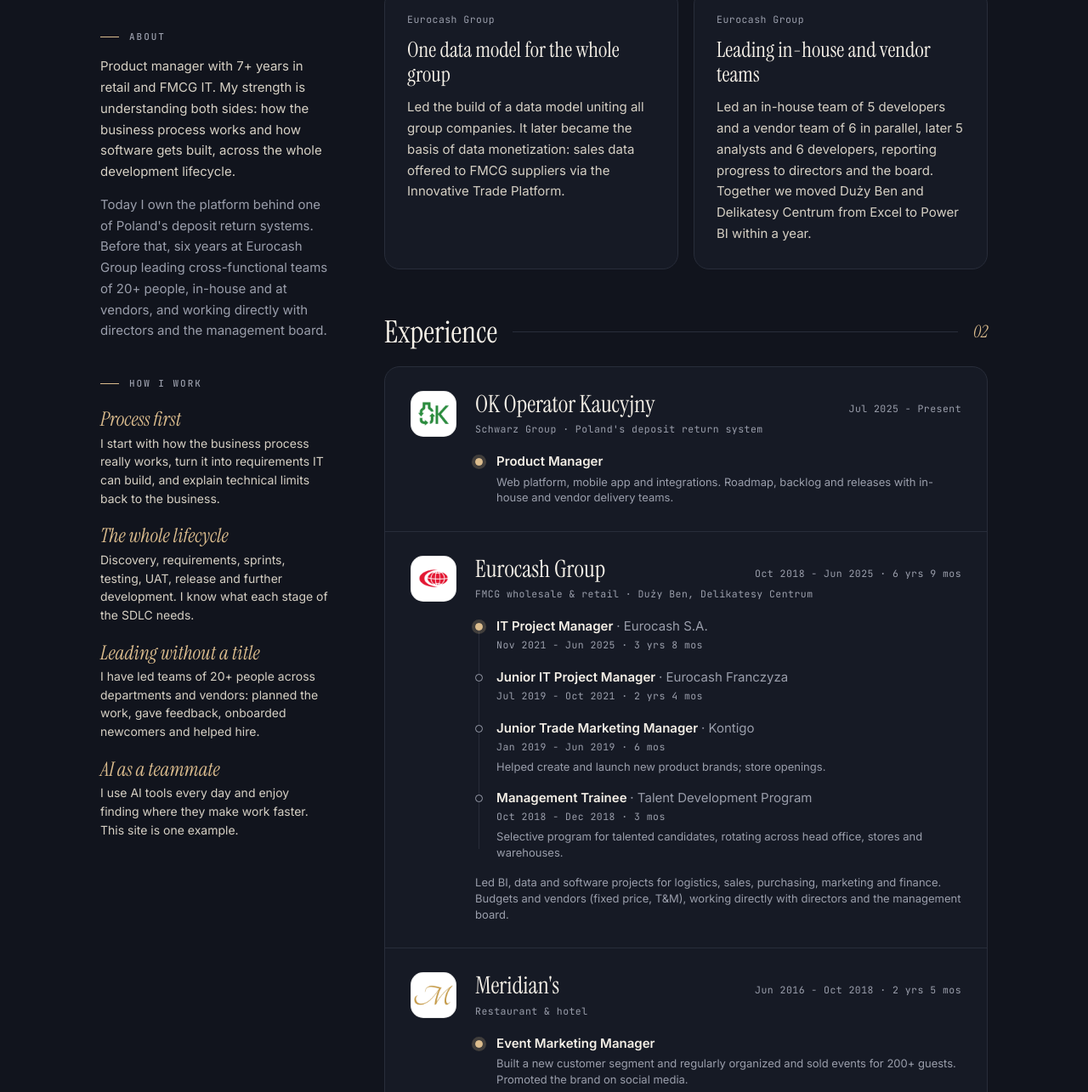
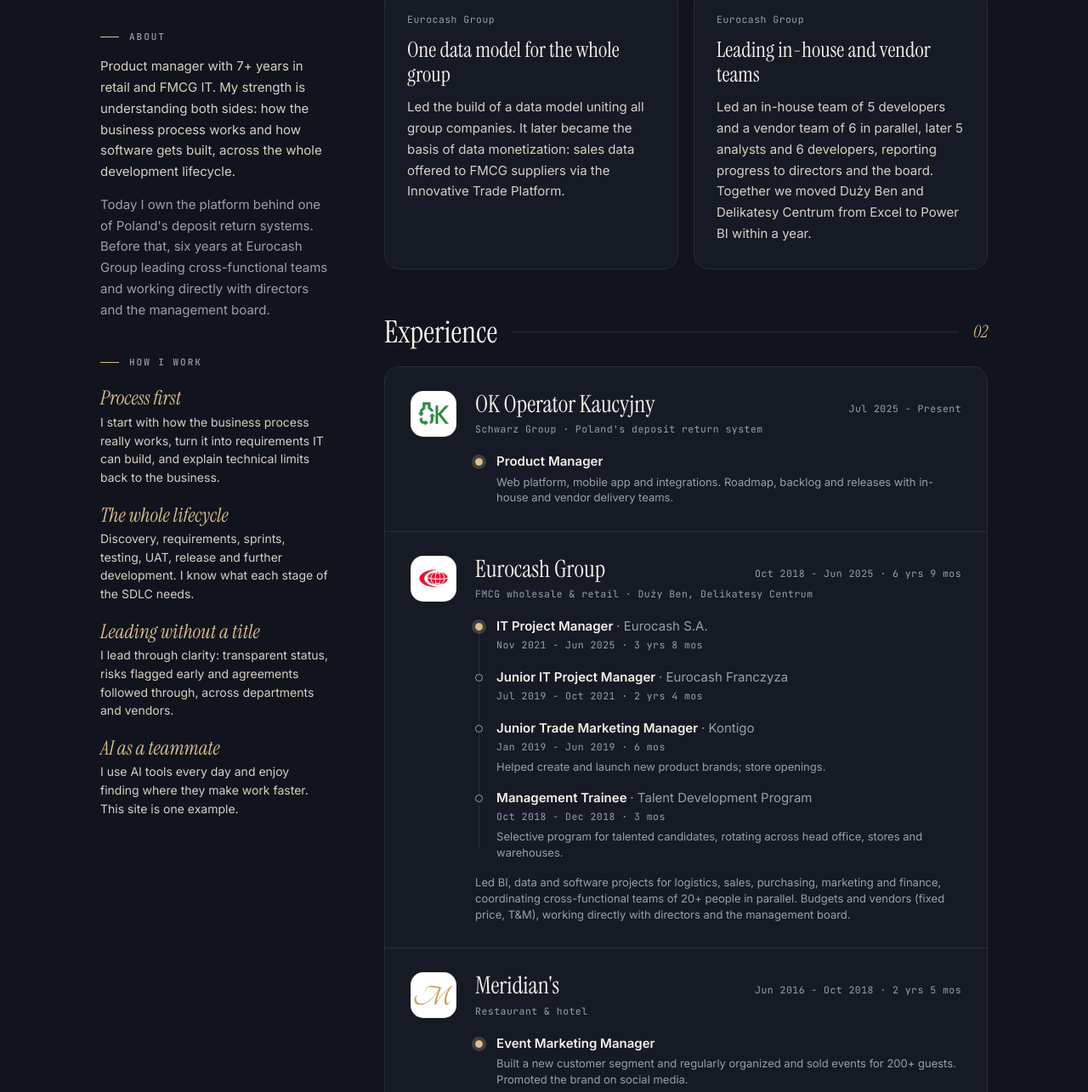
Before and after one commit to NataliaSas95/nataliasas95.github.io, a plain HTML site: page index.html in a window 1280 px wide. Shown: the part 470-1755 px from the top of the page at 85% size. Drawn offline with Linux system fonts and the light colour scheme.

Commit message:
Trim repeated team-size mentions
Co-Authored-By: Claude Opus 5.5 <noreply@anthropic.com>
Claude-Session: https://claude.ai/code/session_013FW2doiuHhAGwvDzmbYgq3

```diff
--- a/index.html
+++ b/index.html
@@ -106,7 +106,7 @@ footer{display:flex;flex-wrap:wrap;align-items:center;justify-content:space-betw
 <section style="display:flex;flex-direction:column;gap:14px">
 <h2 class="lbl">About</h2>
 <p>Product manager with 7+ years in retail and FMCG IT. My strength is understanding both sides: how the business process works and how software gets built, across the whole development lifecycle.</p>
-<p style="color:var(--muted)">Today I own the platform behind one of Poland's deposit return systems. Before that, six years at Eurocash Group leading cross-functional teams of 20+ people, in-house and at vendors, and working directly with directors and the management board.</p>
+<p style="color:var(--muted)">Today I own the platform behind one of Poland's deposit return systems. Before that, six years at Eurocash Group leading cross-functional teams and working directly with directors and the management board.</p>
 </section>
 
 <section style="display:flex;flex-direction:column;gap:20px">
@@ -114,7 +114,7 @@ footer{display:flex;flex-wrap:wrap;align-items:center;justify-content:space-betw
 <div class="hw-list">
 <div><p class="hw">Process first</p><p class="hwt">I start with how the business process really works, turn it into requirements IT can build, and explain technical limits back to the business.</p></div>
 <div><p class="hw">The whole lifecycle</p><p class="hwt">Discovery, requirements, sprints, testing, UAT, release and further development. I know what each stage of the SDLC needs.</p></div>
-<div><p class="hw">Leading without a title</p><p class="hwt">I have led teams of 20+ people across departments and vendors: planned the work, gave feedback, onboarded newcomers and helped hire.</p></div>
+<div><p class="hw">Leading without a title</p><p class="hwt">I lead through clarity: transparent status, risks flagged early and agreements followed through, across departments and vendors.</p></div>
 <div><p class="hw">AI as a teammate</p><p class="hwt">I use AI tools every day and enjoy finding where they make work faster. This site is one example.</p></div>
 </div>
 </section>
@@ -173,7 +173,7 @@ footer{display:flex;flex-wrap:wrap;align-items:center;justify-content:space-betw
 <div class="tl-i"><span class="dot"></span><div><h4 class="role">Junior Trade Marketing Manager <span style="font-weight:400;color:var(--muted)">· Kontigo</span></h4><p class="meta">Jan 2019 - Jun 2019 · 6 mos</p><p class="cap" style="margin-top:4px">Helped create and launch new product brands; store openings.</p></div></div>
 <div class="tl-i"><span class="dot"></span><div><h4 class="role">Management Trainee <span style="font-weight:400;color:var(--muted)">· Talent Development Program</span></h4><p class="meta">Oct 2018 - Dec 2018 · 3 mos</p><p class="cap" style="margin-top:4px">Selective program for talented candidates, rotating across head office, stores and warehouses.</p></div></div>
 </div>
-<p class="cap">Led BI, data and software projects for logistics, sales, purchasing, marketing and finance. Budgets and vendors (fixed price, T&amp;M), working directly with directors and the management board.</p>
+<p class="cap">Led BI, data and software projects for logistics, sales, purchasing, marketing and finance, coordinating cross-functional teams of 20+ people in parallel. Budgets and vendors (fixed price, T&amp;M), working directly with directors and the management board.</p>
 </div>
 </article>
 <article class="entry">
```
